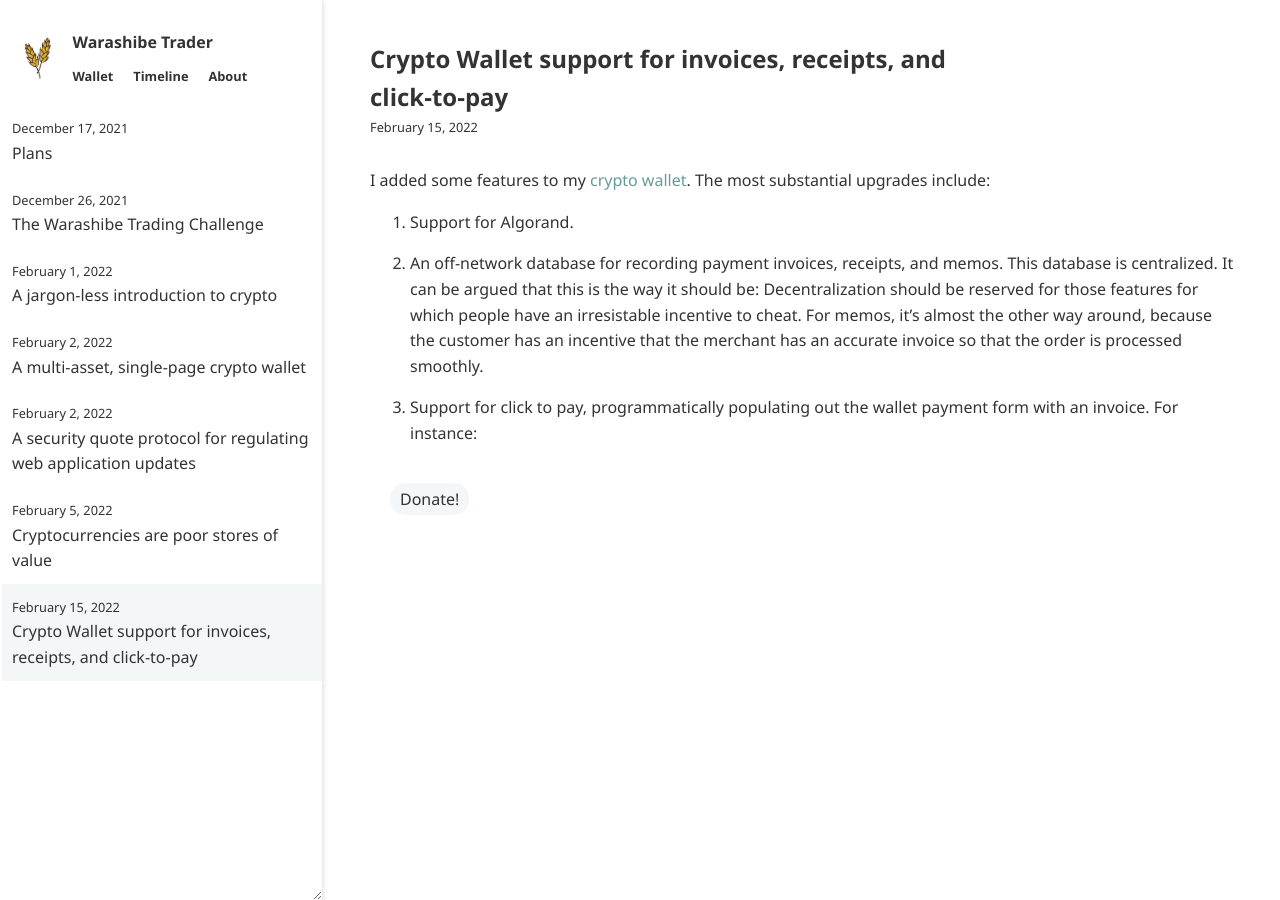
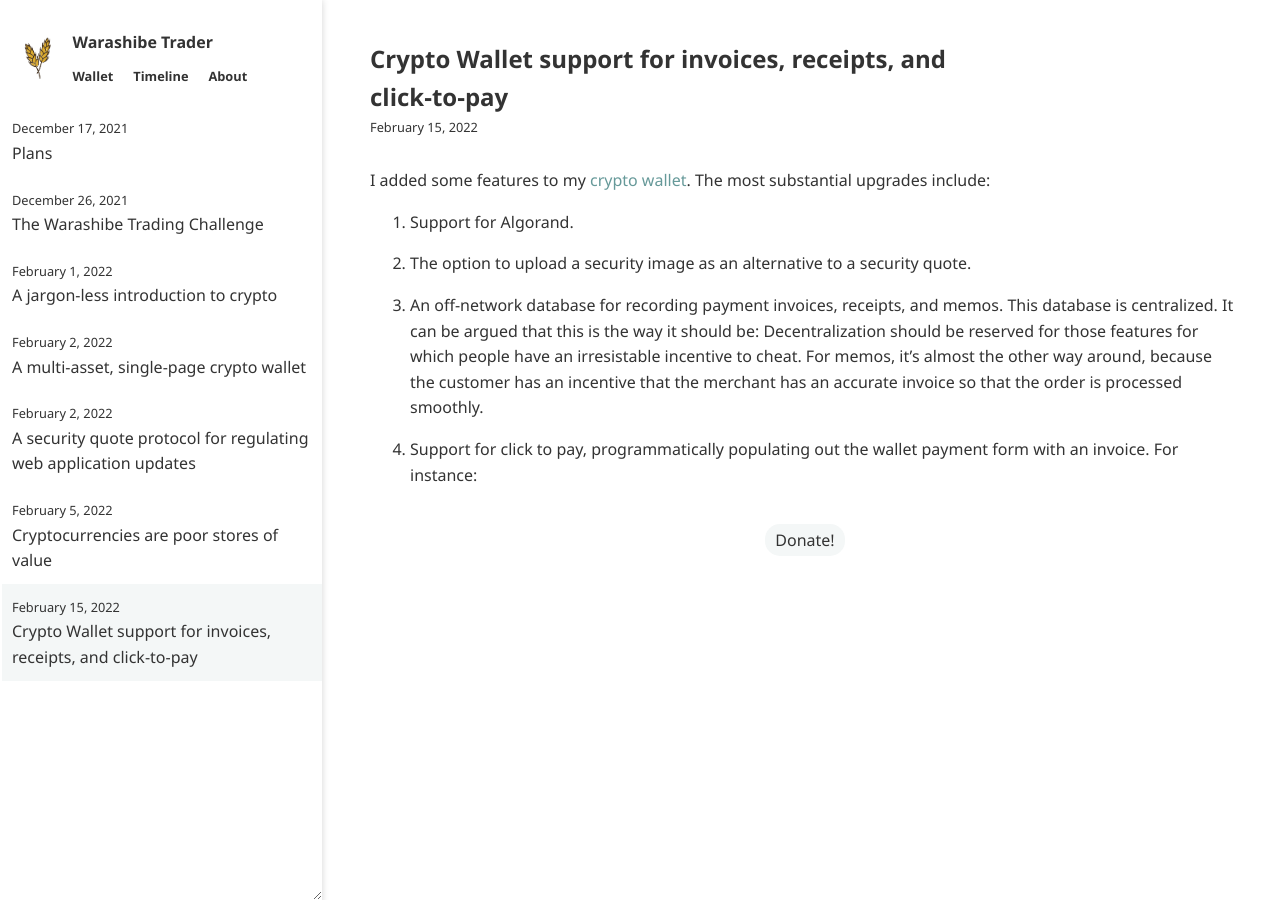
Before and after one commit to warashibetrader/warashibetrader.github.io, a Jekyll site: the page built from _posts/2022-02-15-payment-receipt.md, in a window 1280 px wide. Built offline with Jekyll 4.4.1, drawn with Linux system fonts in a browser that asks for light colours.

Commit message:
Update 2022-02-15-payment-receipt.md

```diff
--- a/_posts/2022-02-15-payment-receipt.md
+++ b/_posts/2022-02-15-payment-receipt.md
@@ -6,10 +6,13 @@
 
 1. Support for Algorand.
 
-2. An off-network database for recording payment invoices, receipts, and memos. This database is centralized. It can be argued that this is the way it should be: Decentralization should be reserved for those features for which people have an irresistable incentive to cheat. For memos, it's almost the other way around, because the customer has an incentive that the merchant has an accurate invoice so that the order is processed smoothly.
+2. The option to upload a security image as an alternative to a security quote.
 
-3. Support for click to pay, programmatically populating out the wallet payment form with an invoice. For instance:
+3. An off-network database for recording payment invoices, receipts, and memos. This database is centralized. It can be argued that this is the way it should be: Decentralization should be reserved for those features for which people have an irresistable incentive to cheat. For memos, it's almost the other way around, because the customer has an incentive that the merchant has an accurate invoice so that the order is processed smoothly.
 
+4. Support for click to pay, programmatically populating out the wallet payment form with an invoice. For instance:
+
+<div style="text-align:center">
 <button style="margin:20px" onclick='
 	let preferred = "XNO";
 	let addresses = {XNO: "nano_1gpquwssoy8491ajmxp9cxjb3o38imcxidissob7cxc38o6h6r4d8gg639b7"};
@@ -23,3 +26,4 @@
 		}
 	});
 '>Donate!</button>
+</div>
```
